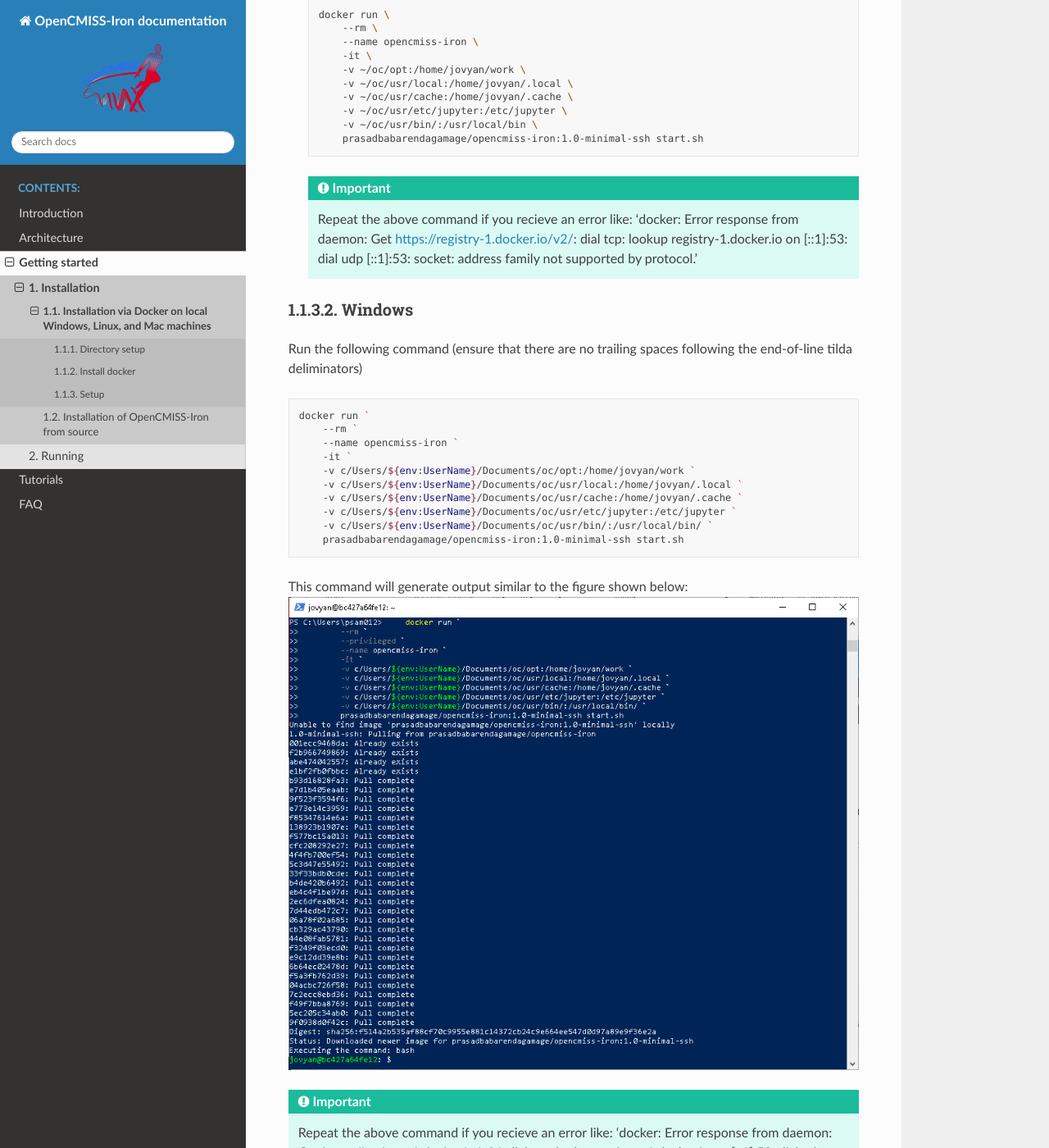
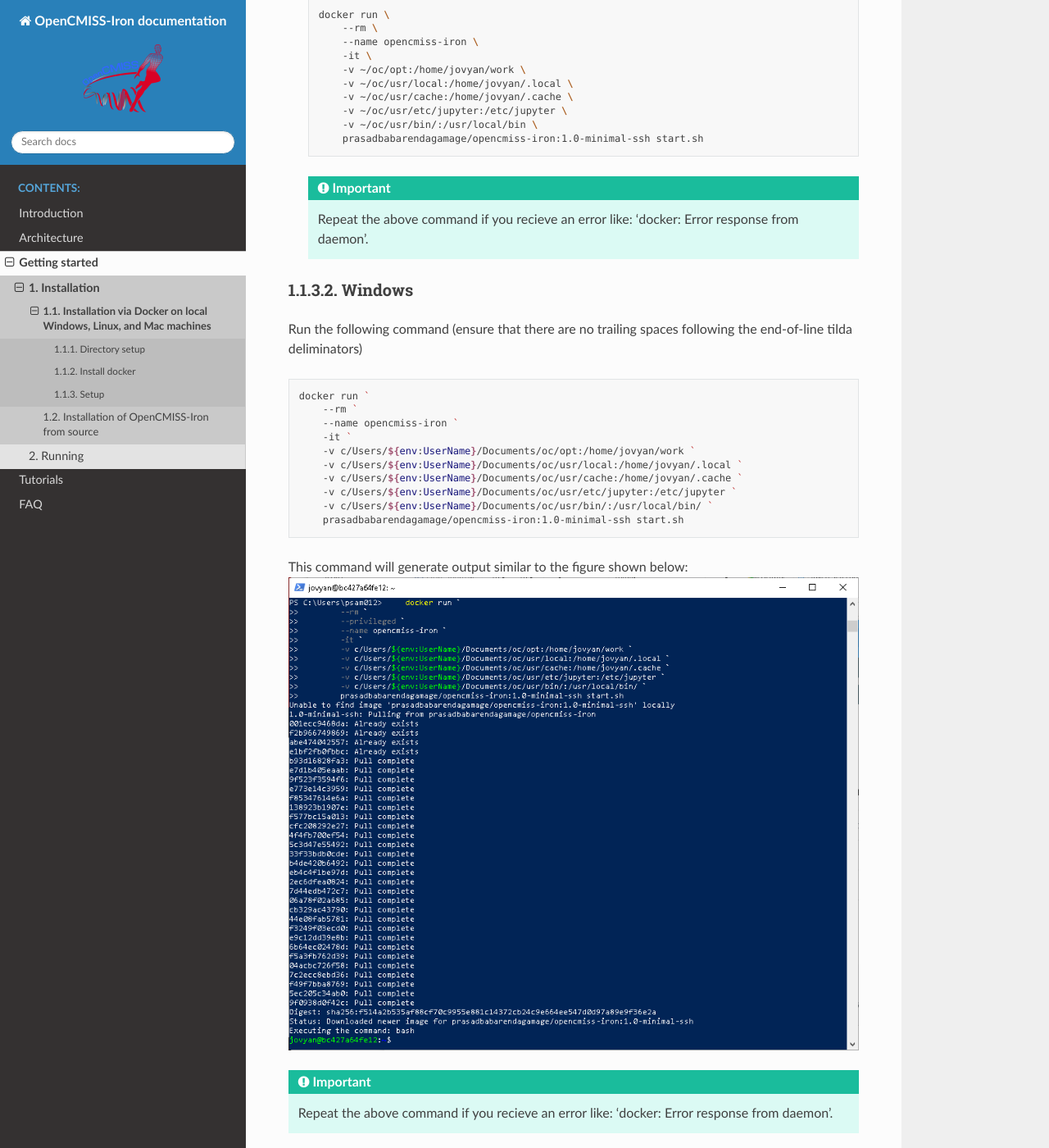
Before and after one commit to OpenCMISS-Examples/OpenCMISS-Iron-tutorials, a Sphinx documentation site: the page built from docs/source/getting_started/installation/docker.md, in a window 1280 px wide and 1400 px high, scrolled down 2742 px. Shown: the whole window at 82% size. Built offline with Sphinx 7.4.7 and the Read the Docs theme 2.0.0, drawn with Linux system fonts in a browser that asks for light colours; pages that are not in the unit, such as notebooks, are missing from menus; some of the changed text lies outside the part shown.

Commit message:
Simplifying troubleshooting messages for docker installation

````diff
--- a/docs/source/getting_started/installation/docker.md
+++ b/docs/source/getting_started/installation/docker.md
@@ -104,7 +104,7 @@ Move the downloaded zip file to your `my documents` folder (this is typically lo
         -v ~/oc/usr/bin/:/usr/local/bin \
         prasadbabarendagamage/opencmiss-iron:1.0-minimal-ssh start.sh
     ```
-    ``` Important:: Repeat the above command if you recieve an error like: 'docker: Error response from daemon: Get https://registry-1.docker.io/v2/: dial tcp: lookup registry-1.docker.io on [::1]:53: dial udp [::1]:53: socket: address family not supported by protocol.'
+    ``` Important:: Repeat the above command if you recieve an error like: 'docker: Error response from daemon'.
     ```
 
 ### Windows
@@ -124,7 +124,7 @@ docker run `
 This command will generate output similar to the figure shown below:
 ![Docker Windows pull](./docker_windows_first_pull.png)
 
-``` Important:: Repeat the above command if you recieve an error like: 'docker: Error response from daemon: Get https://registry-1.docker.io/v2/: dial tcp: lookup registry-1.docker.io on [::1]:53: dial udp [::1]:53: socket: address family not supported by protocol.'
+``` Important:: Repeat the above command if you recieve an error like: 'docker: Error response from daemon'.
 ```
 
 ``` Important:: Once this command is executed, pop-ups will show on the bottom right of the windows desktop requestion permission for docker to access folders as shown below. Select 'share it' for each case.
````
Also changed, not shown: docs/source/getting_started/running/terminal.md (+1 -1 lines).
